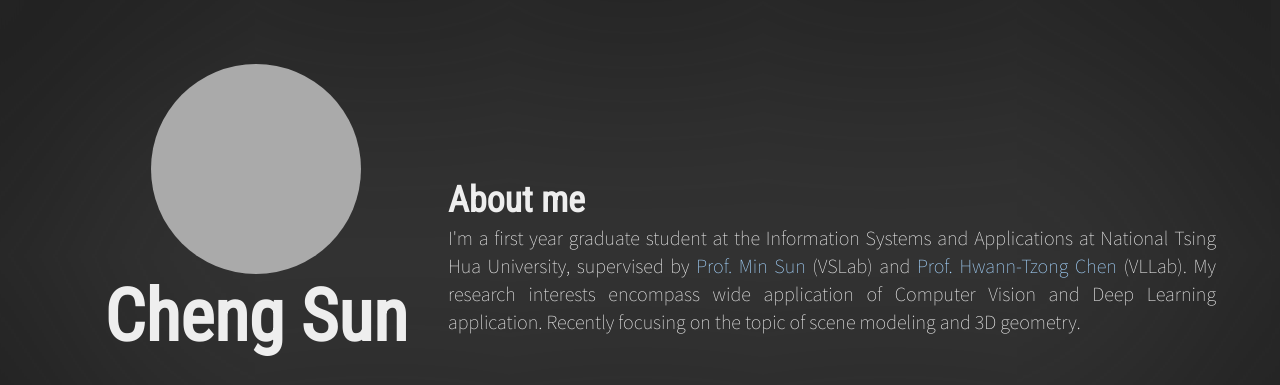
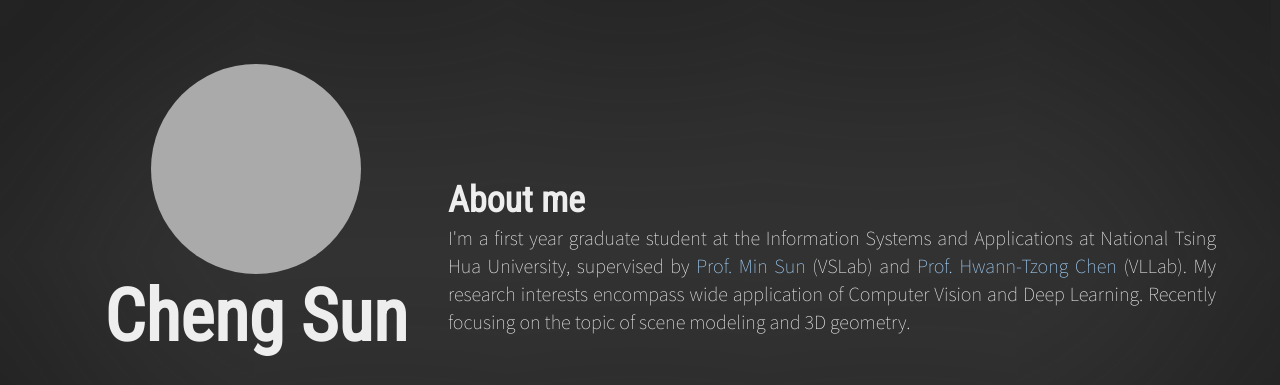
Before and after one commit to sunset1995/sunset1995.github.io, a plain HTML site: page index.html in a window 1280 px wide. Shown: the top 385 px of the page. Drawn offline with Linux system fonts and the light colour scheme.

Commit message:
Fix typo

```diff
--- a/index.html
+++ b/index.html
@@ -6,9 +6,9 @@
     <meta http-equiv="X-UA-Compatible" content="ie=edge">
     <title>Cheng Sun</title>
     <meta name="keywords" content="Cheng Sun, 孫誠, Sunset, sunset1995">
-    <meta name="description" content="My research interests encompass Deep Learning, Natural Language Processing, Reinforcement Learning. I's also intersted in the topic about reducing deep model's size during or after training while preserving the accuracy.">
+    <meta name="description" content="First year grad student in NTHU. Focusing on the topic of scene modeling and 3D geometry.">
     <meta property="og:title" content="Cheng Sun">
-    <meta name="og:description" content="My research interests encompass Deep Learning, Natural Language Processing, Reinforcement Learning. I's also intersted in the topic about reducing deep model's size during or after training while preserving the accuracy.">
+    <meta name="og:description" content="First year grad student in NTHU. Focusing on the topic of scene modeling and 3D geometry.">
     <meta property="og:type" content="website">
     <meta property="og:url" content="https://sunset1995.github.io/">
     <meta property="og:site_name" content="Cheng Sun">
@@ -44,7 +44,7 @@
         </div>
         <div role="right">
             <h2>About me</h2>
-            <p>I'm a first year graduate student at the Information Systems and Applications at National Tsing Hua University, supervised by <a href="http://aliensunmin.github.io/" target="_blank">Prof. Min Sun</a> (VSLab) and <a href="https://htchen.github.io/" target="_blank">Prof. Hwann-Tzong Chen</a> (VLLab). My research interests encompass wide application of Computer Vision and Deep Learning application. Recently focusing on the topic of scene modeling and 3D geometry.</p>
+            <p>I'm a first year graduate student at the Information Systems and Applications at National Tsing Hua University, supervised by <a href="http://aliensunmin.github.io/" target="_blank">Prof. Min Sun</a> (VSLab) and <a href="https://htchen.github.io/" target="_blank">Prof. Hwann-Tzong Chen</a> (VLLab). My research interests encompass wide application of Computer Vision and Deep Learning. Recently focusing on the topic of scene modeling and 3D geometry.</p>
         </div>
     </div>
 
```
